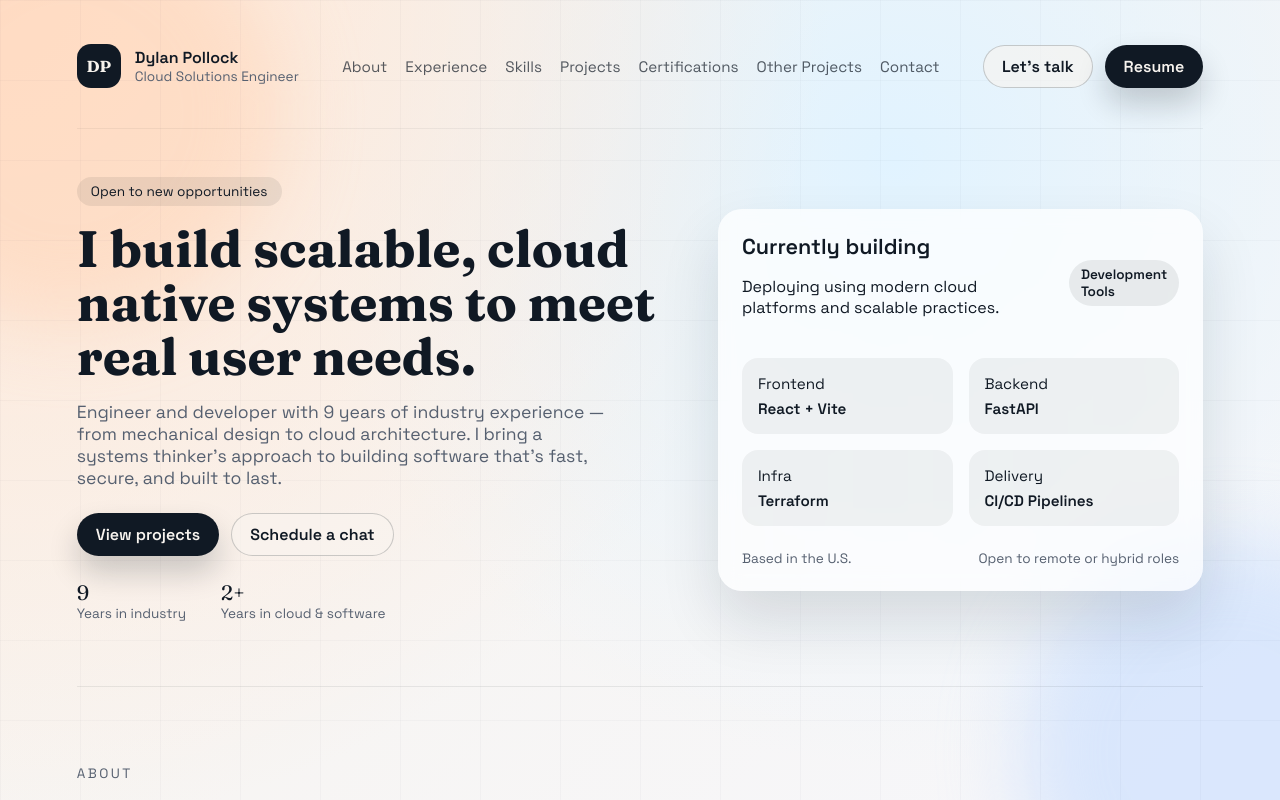
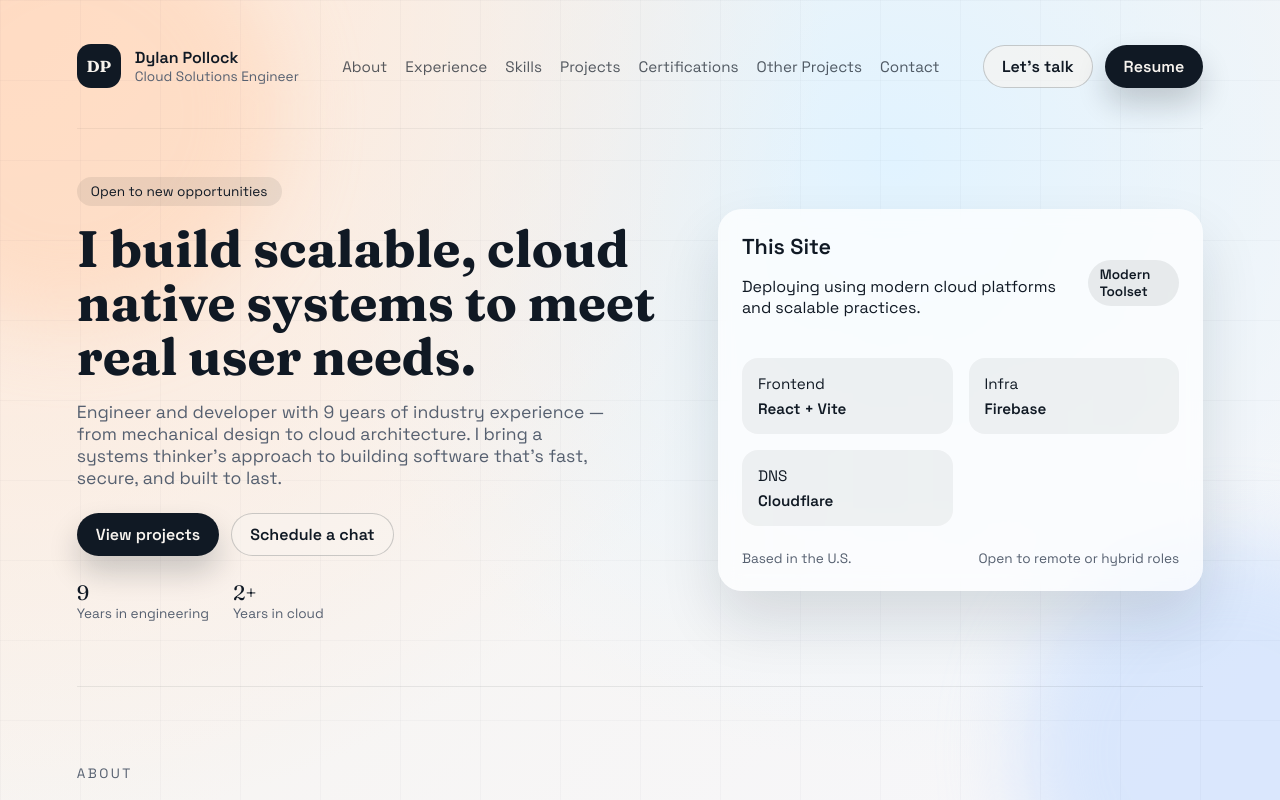
Before and after one commit to dpollock1108/PersonalWebsite, a React (Vite) app in the folder frontend/: page / in a window 1280 px wide. Shown: the top 800 px of the page. Built offline with nearby package versions, Linux system fonts and the light colour scheme.

Commit message:
updated logo

```diff
--- a/frontend/index.html
+++ b/frontend/index.html
@@ -2,7 +2,7 @@
 <html lang="en">
   <head>
     <meta charset="UTF-8" />
-    <link rel="icon" type="image/svg+xml" href="/vite.svg" />
+    <link rel="icon" type="image/png" href="logo.png" />
     <meta name="viewport" content="width=device-width, initial-scale=1.0" />
     <title>Dylan Pollock — Cloud Solutions Engineer</title>
     <meta name="description" content="Dylan Pollock is a Cloud Solutions Engineer with 9 years of industry experience, focused on scalable cloud architecture using AWS, React, Python, and FastAPI." />
--- a/frontend/src/App.jsx
+++ b/frontend/src/App.jsx
@@ -11,8 +11,8 @@ const navItems = [
 ]
 
 const highlights = [
-  { label: 'Years in industry', value: '9' },
-  { label: 'Years in cloud & software', value: '2+' },
+  { label: 'Years in engineering', value: '9' },
+  { label: 'Years in cloud', value: '2+' },
 ]
 
 const skills = [
@@ -75,6 +75,12 @@ const otherProjects = [
     videoUrl: 'https://youtu.be/n03Py4CDRLk',
     technologies: ['CAD Design', 'Prototyping', 'Circuitry', 'Raspberry Pi', 'Embedded Systems'],
   },
+  {
+    title: 'Neon Fish',
+    description: 'Built a programmable light show for a fixture of a glass fish that I own. Utilized Arudino to control LED strip with custom patterns.',
+    videoUrl: 'https://youtu.be/Qfstks4WC_I',
+    technologies: ['Circuitry', 'Prototyping', 'Arduino'],
+  }
 ]
 
 const certifications = [
@@ -155,10 +161,10 @@ function App() {
           <div className="hero-card">
             <div className="card-header">
               <div>
-                <h2>Currently building</h2>
+                <h2>This Site</h2>
                 <p>Deploying using modern cloud platforms and scalable practices.</p>
               </div>
-              <span className="chip">Development Tools</span>
+              <span className="chip">Modern Toolset</span>
             </div>
             <div className="card-grid">
               <div className="card-tile">
@@ -166,16 +172,12 @@ function App() {
                 <strong>React + Vite</strong>
               </div>
               <div className="card-tile">
-                <span>Backend</span>
-                <strong>FastAPI</strong>
+                <span>Infra</span>
+                <strong>Firebase</strong>
               </div>
               <div className="card-tile">
-                <span>Infra</span>
-                <strong>Terraform</strong>
-              </div>
-              <div className="card-tile">
-                <span>Delivery</span>
-                <strong>CI/CD Pipelines</strong>
+                <span>DNS</span>
+                <strong>Cloudflare</strong>
               </div>
             </div>
             <div className="card-footer">
```
Also changed, not shown: 1 other file (tests, documents, lock files or other folders).
